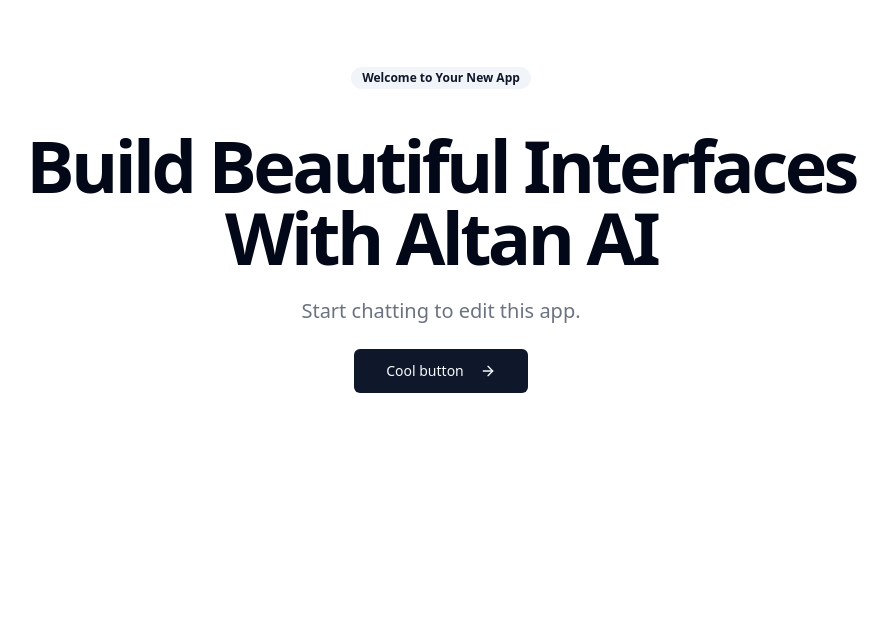
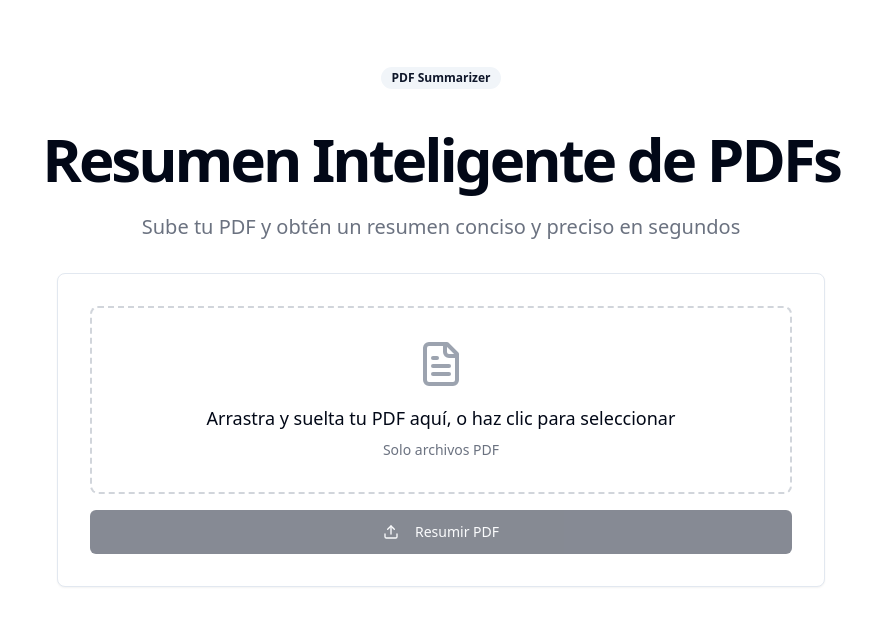
Before and after one commit to altanlabs/6a66ee-new-app, a React (Vite) app: page / in a window 1280 px wide. Shown: the top 626 px of the page, without its empty margins (199-1087 px from the left). Built offline with nearby package versions, Linux system fonts and the light colour scheme; what @radix-ui/themes would draw is missing.

Commit message:
New commit

```diff
--- a/src/pages/index.tsx
+++ b/src/pages/index.tsx
@@ -1,16 +1,56 @@
+import { useState, useCallback } from "react"
+import { useDropzone } from "react-dropzone"
 import { Badge } from "@/components/ui/badge"
 import { Button } from "@/components/ui/button"
+import { Card } from "@/components/ui/card"
 import { motion } from "framer-motion"
-import { ArrowRight } from "lucide-react"
-import { useNavigate } from "react-router-dom"
-
+import { FileText, Upload, Loader2 } from "lucide-react"
+import { Alert, AlertDescription, AlertTitle } from "@/components/ui/alert"
 
 export default function IndexPage() {
-  const navigate = useNavigate()
+  const [file, setFile] = useState<File | null>(null)
+  const [summary, setSummary] = useState<string>("")
+  const [loading, setLoading] = useState(false)
+  const [error, setError] = useState<string>("")
+
+  const onDrop = useCallback((acceptedFiles: File[]) => {
+    const uploadedFile = acceptedFiles[0]
+    if (uploadedFile?.type !== "application/pdf") {
+      setError("Por favor, sube un archivo PDF válido")
+      return
+    }
+    setFile(uploadedFile)
+    setError("")
+  }, [])
+
+  const { getRootProps, getInputProps, isDragActive } = useDropzone({
+    onDrop,
+    accept: {
+      "application/pdf": [".pdf"]
+    },
+    maxFiles: 1
+  })
+
+  const handleSummarize = async () => {
+    if (!file) return
+    setLoading(true)
+    setSummary("")
+    setError("")
+
+    try {
+      // Aquí iría la lógica de procesamiento del PDF
+      // Por ahora es un placeholder
+      await new Promise(resolve => setTimeout(resolve, 2000))
+      setSummary("Este es un resumen de ejemplo del PDF...")
+    } catch (err) {
+      setError("Error al procesar el PDF. Por favor, intenta de nuevo.")
+    } finally {
+      setLoading(false)
+    }
+  }
 
   return (
-    <div className="container mx-auto px-4 py-16 space-y-32">
-      {/* Hero Section */}
+    <div className="container mx-auto px-4 py-16 space-y-8">
       <motion.section
         className="text-center space-y-6"
         initial={{ opacity: 0 }}
@@ -18,20 +58,80 @@
         transition={{ duration: 0.8 }}
       >
         <Badge variant="secondary" className="mb-4">
-          Welcome to Your New App
+          PDF Summarizer
         </Badge>
-        <h1 className="text-4xl font-bold tracking-tighter sm:text-5xl md:text-6xl lg:text-7xl">
-          Build Beautiful Interfaces
-          <br />
-          With Altan AI
+        <h1 className="text-4xl font-bold tracking-tighter sm:text-5xl md:text-6xl">
+          Resumen Inteligente de PDFs
         </h1>
         <p className="mx-auto max-w-[700px] text-gray-500 md:text-xl dark:text-gray-400">
-          Start chatting to edit this app.
+          Sube tu PDF y obtén un resumen conciso y preciso en segundos
         </p>
-        <Button size="lg" className="mt-4" onClick={() => navigate('/')}>
-          Cool button <ArrowRight className="ml-2 h-4 w-4" />
-        </Button>
       </motion.section>
+
+      <div className="max-w-3xl mx-auto space-y-8">
+        <Card className="p-8">
+          <div
+            {...getRootProps()}
+            className={`border-2 border-dashed rounded-lg p-8 text-center cursor-pointer transition-colors
+              ${isDragActive ? "border-primary bg-primary/5" : "border-gray-300 hover:border-primary"}`}
+          >
+            <input {...getInputProps()} />
+            <FileText className="mx-auto h-12 w-12 text-gray-400 mb-4" />
+            {isDragActive ? (
+              <p className="text-lg">Suelta el archivo aquí...</p>
+            ) : (
+              <div className="space-y-2">
+                <p className="text-lg">Arrastra y suelta tu PDF aquí, o haz clic para seleccionar</p>
+                <p className="text-sm text-gray-500">Solo archivos PDF</p>
+              </div>
+            )}
+          </div>
+
+          {file && (
+            <div className="mt-4 p-4 bg-secondary/50 rounded-lg">
+              <p className="flex items-center gap-2">
+                <FileText className="h-4 w-4" />
+                {file.name}
+              </p>
+            </div>
+          )}
+
+          {error && (
+            <Alert variant="destructive" className="mt-4">
+              <AlertTitle>Error</AlertTitle>
+              <AlertDescription>{error}</AlertDescription>
+            </Alert>
+          )}
+
+          <Button
+            className="w-full mt-4"
+            size="lg"
+            disabled={!file || loading}
+            onClick={handleSummarize}
+          >
+            {loading ? (
+              <>
+                <Loader2 className="mr-2 h-4 w-4 animate-spin" />
+                Procesando...
+              </>
+            ) : (
+              <>
+                <Upload className="mr-2 h-4 w-4" />
+                Resumir PDF
+              </>
+            )}
+          </Button>
+        </Card>
+
+        {summary && (
+          <Card className="p-8">
+            <h2 className="text-2xl font-semibold mb-4">Resumen</h2>
+            <p className="text-gray-600 dark:text-gray-300 whitespace-pre-line">
+              {summary}
+            </p>
+          </Card>
+        )}
+      </div>
     </div>
   )
 }
```
